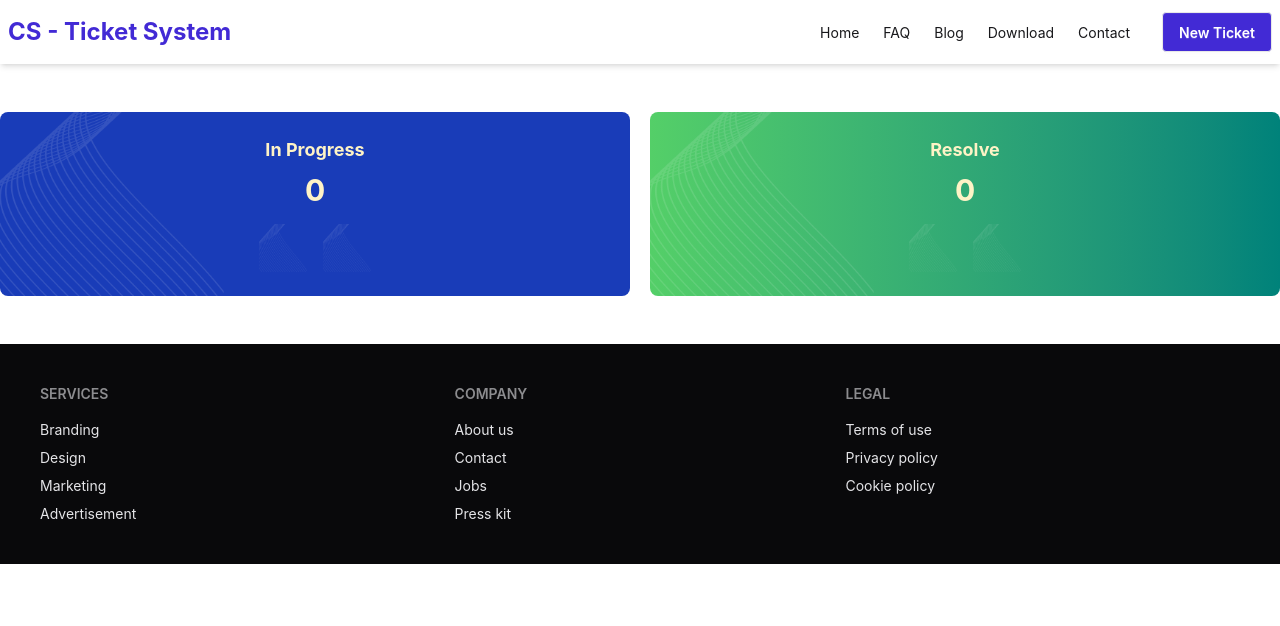
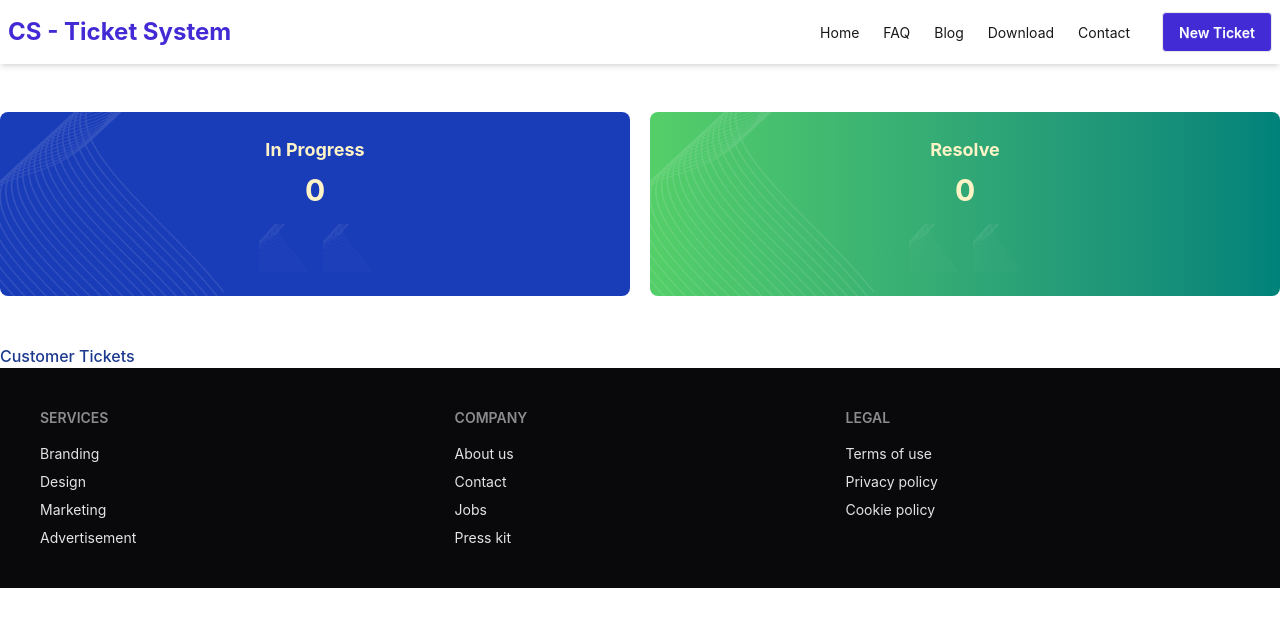
Before and after one commit to MH-liton-360/ticket-system, a React (Vite) app: page / in a window 1280 px wide. Shown: the top 626 px of the page. Built offline with nearby package versions, Linux system fonts and the light colour scheme.

Commit message:
Customer_tickets adding page

```diff
--- a/src/App.jsx
+++ b/src/App.jsx
@@ -1,5 +1,6 @@
 
 import './App.css'
+import Customer_Tickets from './Components/Customer_Tickets'
 import Progress_Resolve_Banner from './Components/Progress_Resolve_Banner'
 import Footer from './Shared/Footer'
 import Navbar from './Shared/Navbar'
@@ -11,8 +12,15 @@ function App() {
       <section className=''>
 
         <div className="max-w-7xl mx-auto">
+
+          {/* Navbar  */}
           <Navbar></Navbar>
+
+          {/* Progress_Resolve_Banner  */}
           <Progress_Resolve_Banner></Progress_Resolve_Banner>
+
+          {/* Customer_Tickets  */}
+          <Customer_Tickets></Customer_Tickets>
         </div>
         <Footer></Footer>
       </section>
--- /dev/null
+++ b/src/Components/Customer_Tickets.jsx
@@ -0,0 +1,14 @@
+
+const Customer_Tickets = () => {
+    return (
+        <section className="">
+
+            <div className="">
+                <h3 className="font-medium text-blue-900">Customer Tickets</h3>
+            </div>
+        </section>
+
+    );
+};
+
+export default Customer_Tickets;
```
